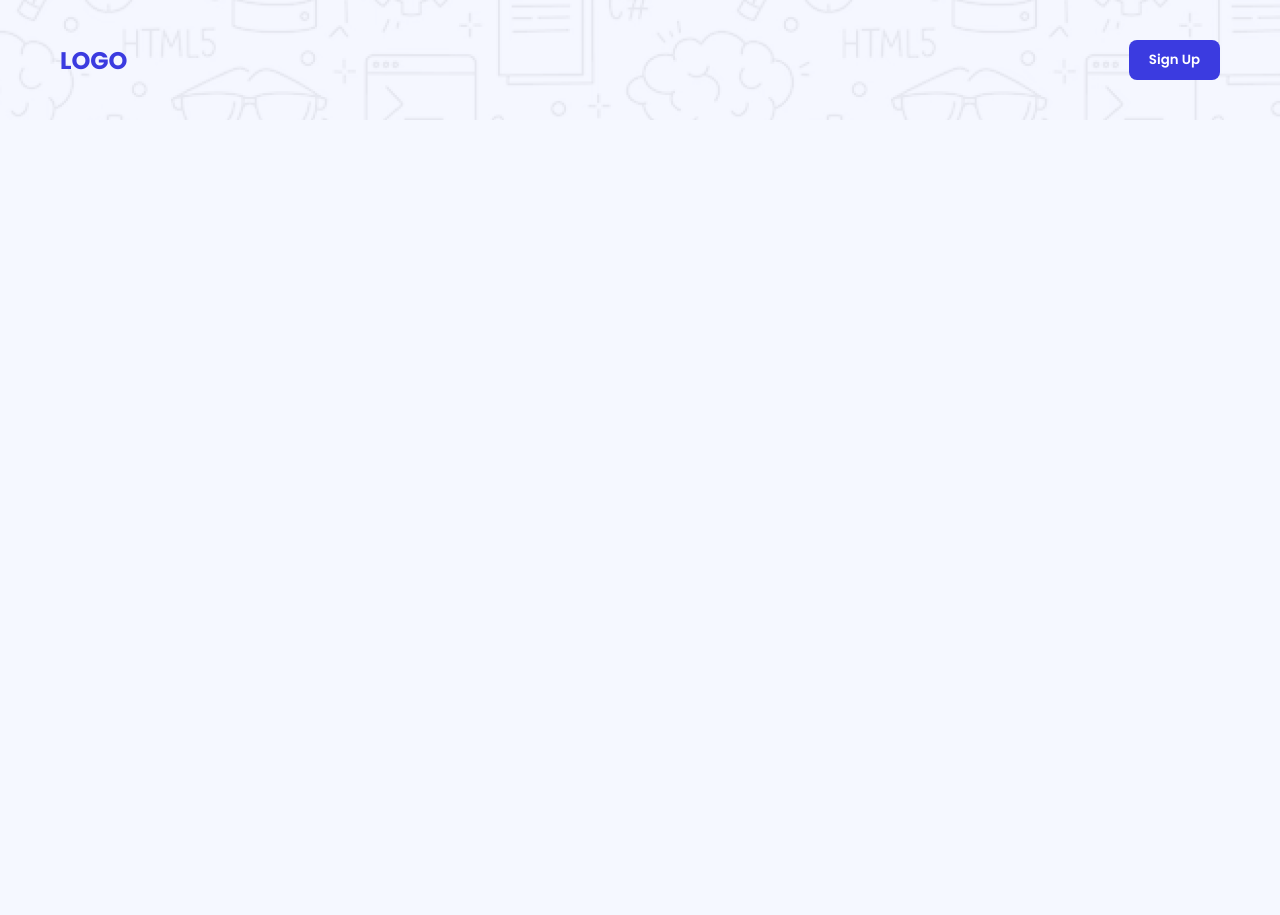
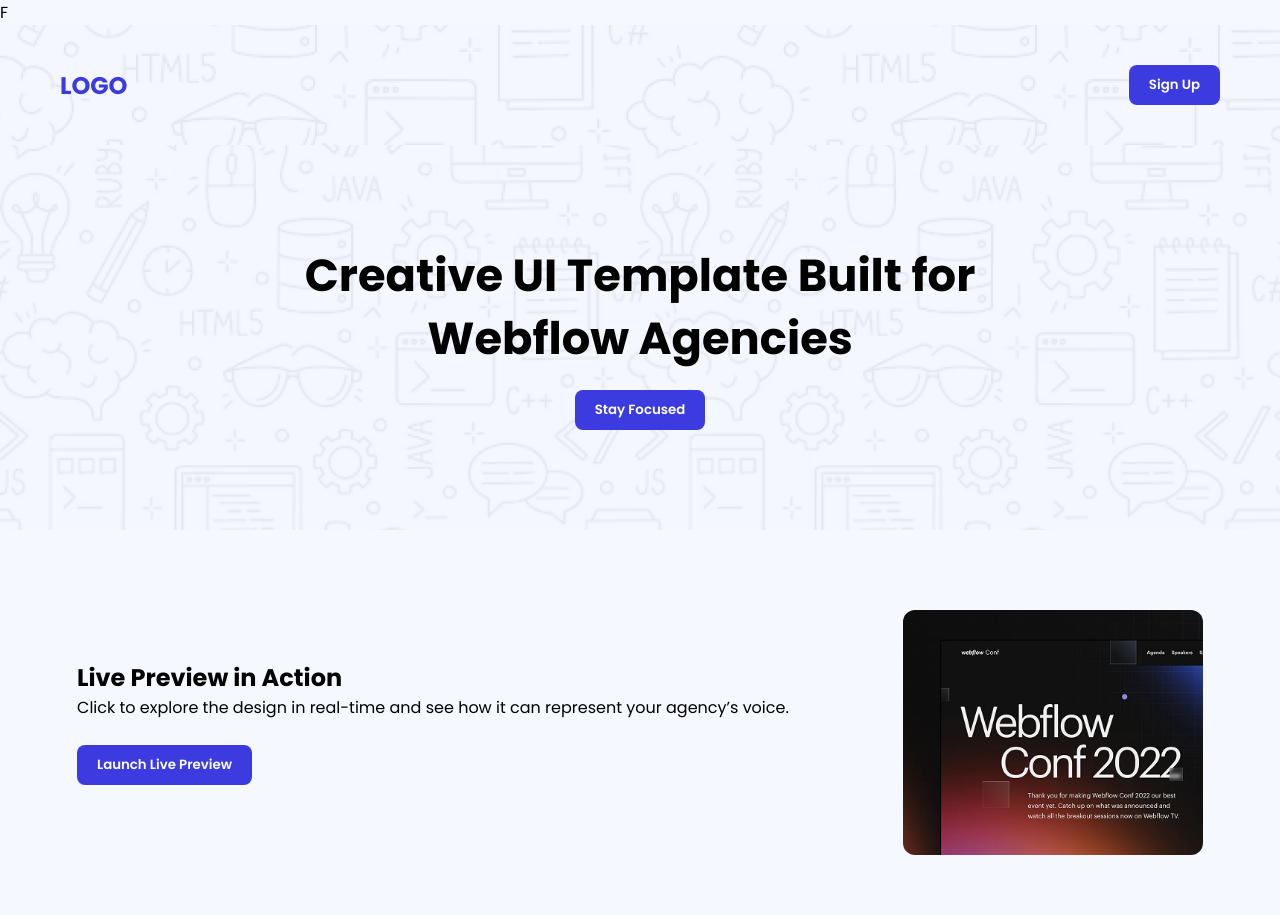
Before and after one commit to saimonuddinimam/creative-webflow-template, a plain HTML site: page index.html in a window 1280 px wide. Before the commit the page ends 800 px from the top, so only its background shows below. Drawn offline with Linux system fonts and the light colour scheme.

Commit message:
my third commit

```diff
--- a/index.html
+++ b/index.html
@@ -271,7 +271,7 @@
             }
         }
     </style>
-</head>
+</head>F
 
 <body>
     <header>
@@ -279,6 +279,20 @@
         <button class="btn">Sign Up</button>
     </header>
 
+    <section class="banner">
+        <h1>Creative UI Template Built for<br> Webflow Agencies</h1>
+        <button class="btn">Stay Focused</button>
+    </section>
+
+    <section class="video-section">
+        <div>
+            <h2>Live Preview in Action</h2>
+            <p>Click to explore the design in real-time and see how it can represent your agency’s voice.</p>
+            <br>
+            <button class="btn">Launch Live Preview</button>
+        </div>
+        <img src='./assets/wc-mini.png' alt="Webflow Conference Preview" />
+    </section>
 
 </body>
 
```
